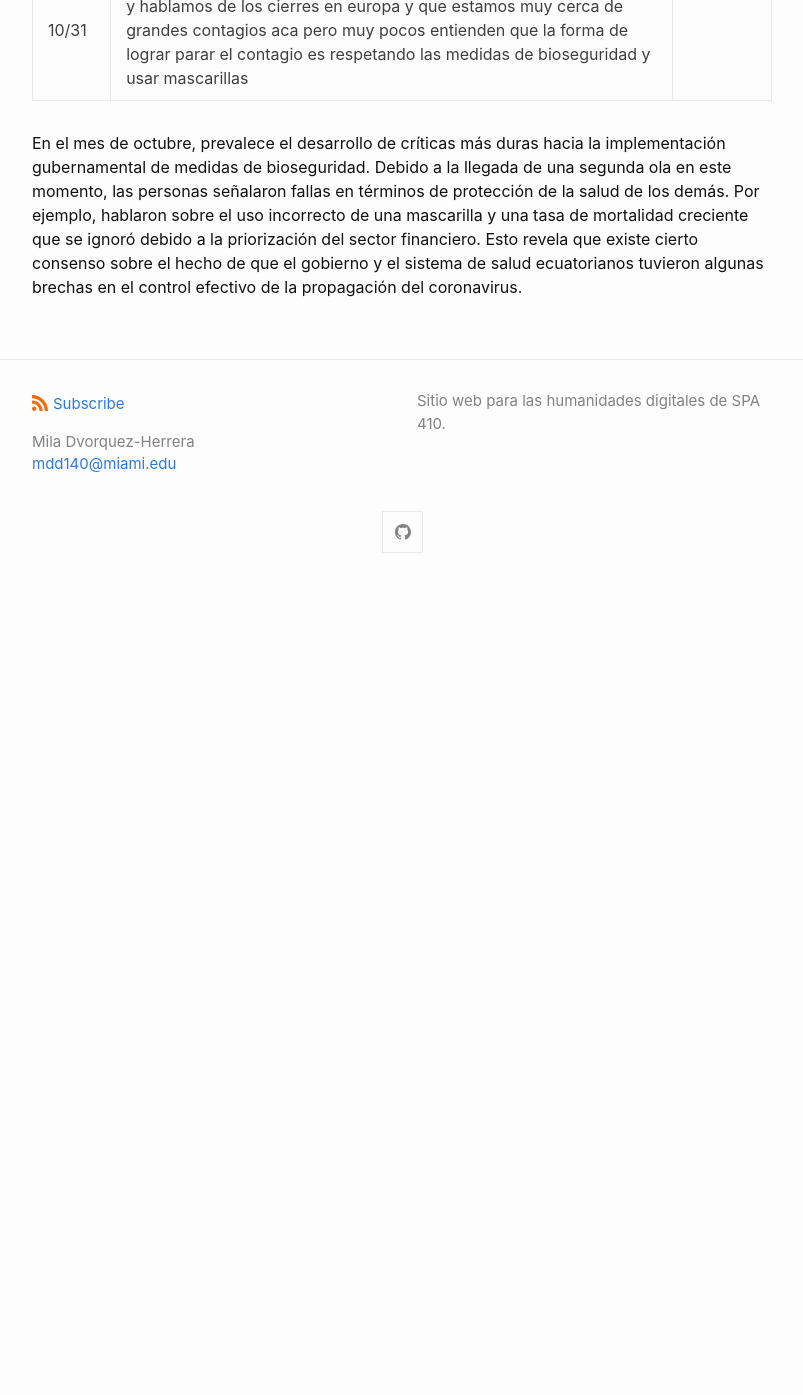
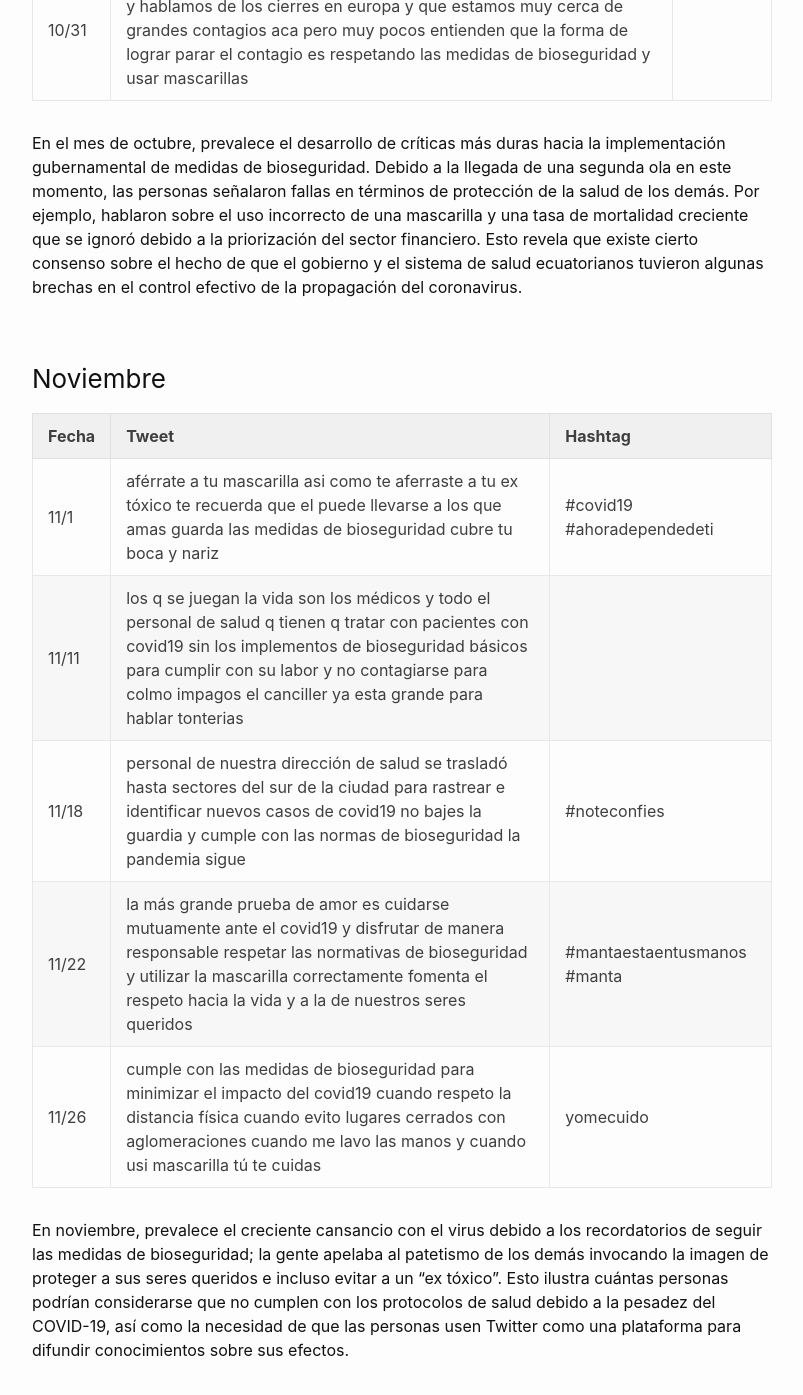
Before and after one commit to miladvh/miladvh.github.io, a Jekyll site: the page built from _posts/2021-12-8-ensayo4.md, in a window 1280 px wide and 1400 px high, scrolled down 14345 px. Shown: the top 1395 px of the window, without its empty margins (238-1041 px from the left). Built offline with Jekyll 4.4.1, drawn with Linux system fonts in a browser that asks for light colours; before the commit the page ends 14933 px from its top, so only the background shows below that.

Commit message:
Update 2021-12-8-ensayo4.md

```diff
--- a/_posts/2021-12-8-ensayo4.md
+++ b/_posts/2021-12-8-ensayo4.md
@@ -153,3 +153,15 @@ En el mes de septiembre, un tema de los protocolos de bioseguridad como el lavad
 | 10/31  | estamos preocupados por la segunda ola de la pandemia del covid19 y hablamos de los cierres en europa y que estamos muy cerca de grandes contagios aca pero muy pocos entienden que la forma de lograr parar el contagio es respetando las medidas de bioseguridad y usar mascarillas | |
 
 En el mes de octubre, prevalece el desarrollo de críticas más duras hacia la implementación gubernamental de medidas de bioseguridad. Debido a la llegada de una segunda ola en este momento, las personas señalaron fallas en términos de protección de la salud de los demás. Por ejemplo, hablaron sobre el uso incorrecto de una mascarilla y una tasa de mortalidad creciente que se ignoró debido a la priorización del sector financiero. Esto revela que existe cierto consenso sobre el hecho de que el gobierno y el sistema de salud ecuatorianos tuvieron algunas brechas en el control efectivo de la propagación del coronavirus.
+
+### Noviembre
+
+| Fecha  |  Tweet                            | Hashtag    |
+| ------ | --------------------------------- | ---------- |
+| 11/1   | aférrate a tu mascarilla asi como te aferraste a tu ex tóxico te recuerda que el puede llevarse a los que amas guarda las medidas de bioseguridad cubre tu boca y nariz | #covid19 #ahoradependedeti |
+| 11/11  | los q se juegan la vida son los médicos y todo el personal de salud q tienen q tratar con pacientes con covid19 sin los implementos de bioseguridad básicos para cumplir con su labor y no contagiarse para colmo impagos el canciller ya esta grande para hablar tonterias|  |
+| 11/18 | personal de nuestra dirección de salud se trasladó hasta sectores del sur de la ciudad para rastrear e identificar nuevos casos de covid19 no bajes la guardia y cumple con las normas de bioseguridad la pandemia sigue | #noteconfies |
+| 11/22  | la más grande prueba de amor es cuidarse mutuamente ante el covid19 y disfrutar de manera responsable respetar las normativas de bioseguridad y utilizar la mascarilla correctamente fomenta el respeto hacia la vida y a la de nuestros seres queridos| #mantaestaentusmanos #manta |
+| 11/26  | cumple con las medidas de bioseguridad para minimizar el impacto del covid19 cuando respeto la distancia física cuando evito lugares cerrados con aglomeraciones cuando me lavo las manos y cuando usi mascarilla tú te cuidas | yomecuido |
+
+En noviembre, prevalece el creciente cansancio con el virus debido a los recordatorios de seguir las medidas de bioseguridad; la gente apelaba al patetismo de los demás invocando la imagen de proteger a sus seres queridos e incluso evitar a un “ex tóxico”. Esto ilustra cuántas personas podrían considerarse que no cumplen con los protocolos de salud debido a la pesadez del COVID-19, así como la necesidad de que las personas usen Twitter como una plataforma para difundir conocimientos sobre sus efectos.
```
